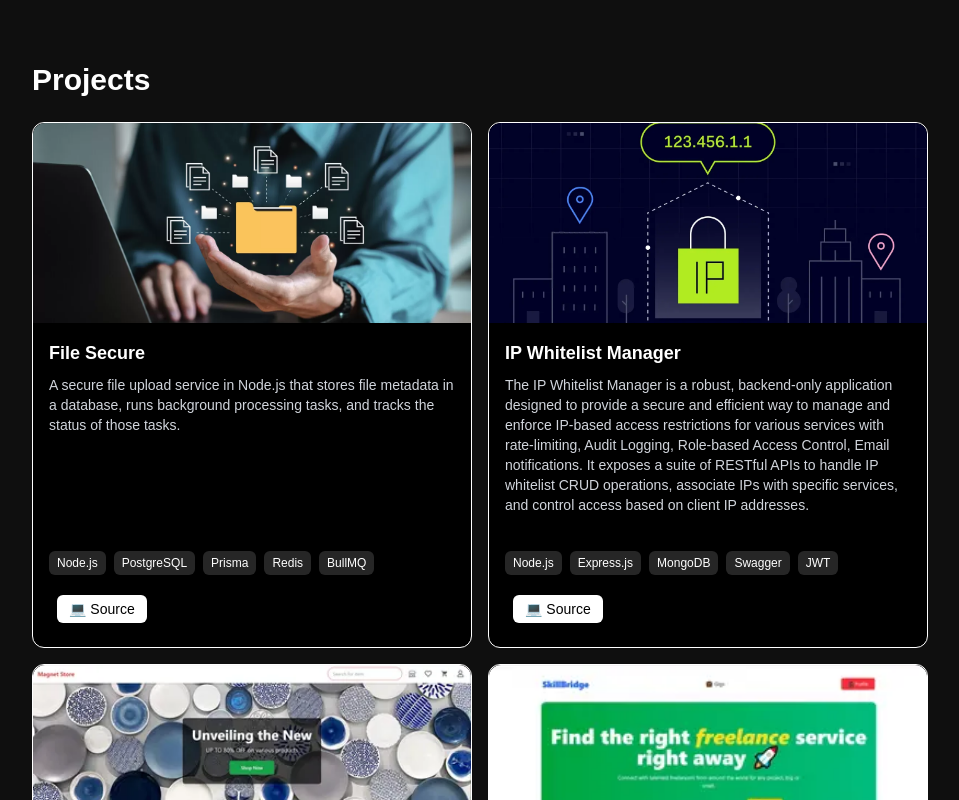
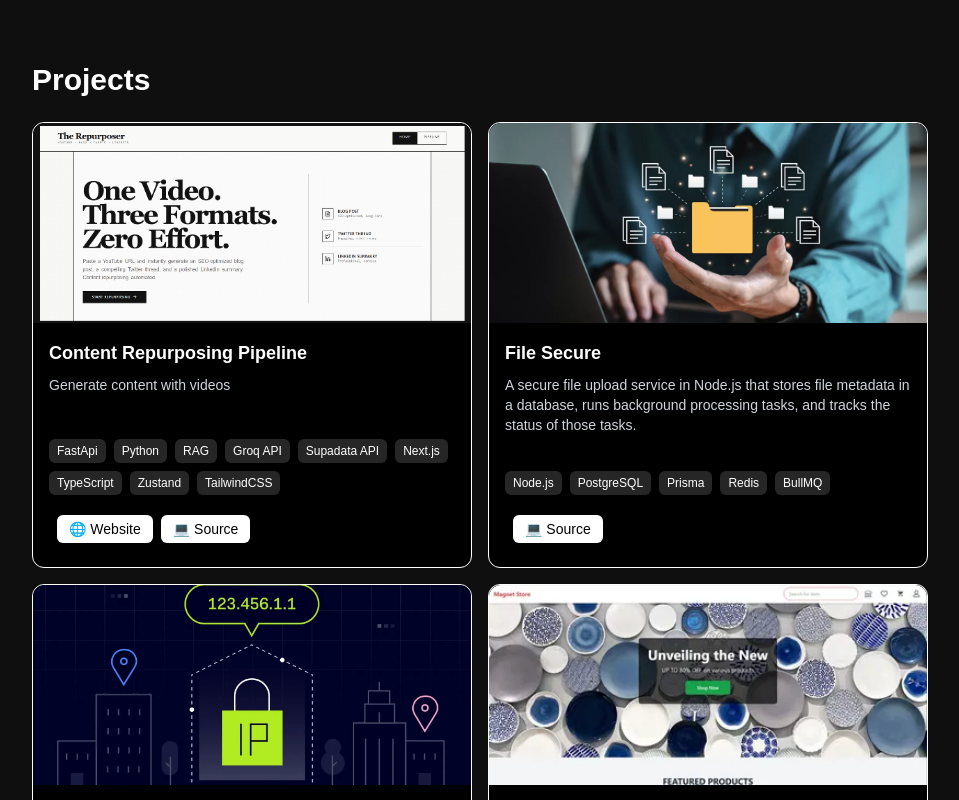
Before and after one commit to Vedant005/vedant.com, a Next.js app: page / in a window 1280 px wide. Shown: the part 1060-1860 px from the top of the page, without its empty margins (160-1119 px from the left). Built offline with nearby package versions, Linux system fonts and the light colour scheme.

Commit message:
feat: add Content Repurposing Pipeline project details

```diff
--- a/src/app/components/Projects.tsx
+++ b/src/app/components/Projects.tsx
@@ -12,6 +12,24 @@ type Project = {
 };
 
 const projects: Project[] = [
+  {
+    title: "Content Repurposing Pipeline",
+    description: "Generate content with videos",
+    image: "/Content_home.png",
+    tech: [
+      "FastApi",
+      "Python",
+      "RAG",
+      "Groq API",
+      "Supadata API",
+      "Next.js",
+      "TypeScript",
+      "Zustand",
+      "TailwindCSS",
+    ],
+    website: "https://content-repurposing-pipeline.vercel.app/",
+    source: "https://github.com/Vedant005/Content-Repurposing-Pipeline",
+  },
   {
     title: "File Secure",
     description:
```
Also changed, not shown: public/Content_home.png (added).
